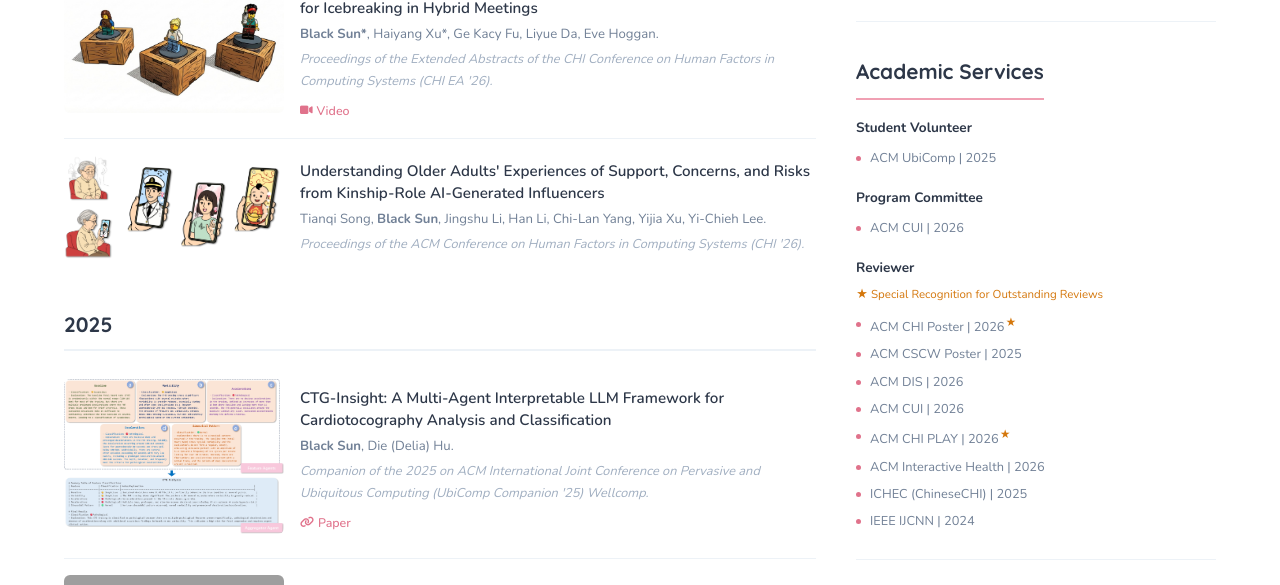
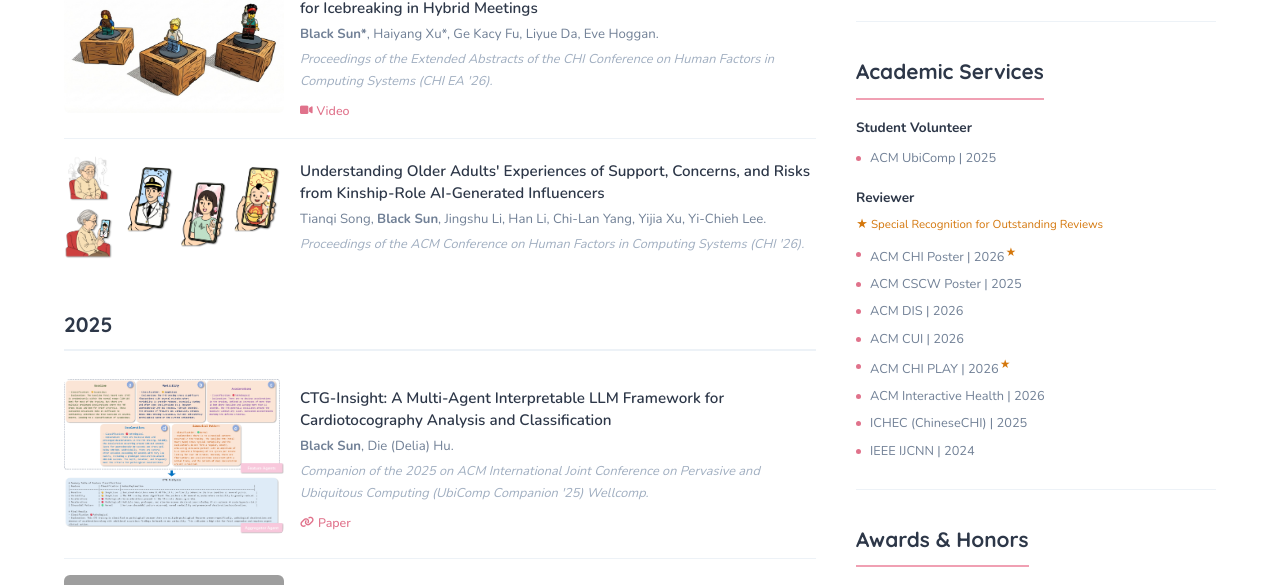
Before and after one commit to BlackThompson/New_Academic_Homepage, a React (Vite) app: page /#/ in a window 1280 px wide. Shown: the part 888-1473 px from the top of the page. Built offline with nearby package versions, Linux system fonts and the light colour scheme; grey boxes are pictures that could not be loaded; some icons are missing.

Commit message:
delete PC

```diff
--- a/src/data/services.js
+++ b/src/data/services.js
@@ -13,13 +13,13 @@ export const services = [
       { conf: 'ACM UbiComp', years: ['2025'] },
     ],
   },
-  {
-    id: 'sv-pc',
-    title: 'Program Committee',
-    items: [
-      { conf: 'ACM CUI', years: ['2026'] },
-    ],
-  },
+  // {
+  //   id: 'sv-pc',
+  //   title: 'Program Committee',
+  //   items: [
+  //     { conf: 'ACM CUI', years: ['2026'] },
+  //   ],
+  // },
   {
     id: 'sv-reviewer',
     title: 'Reviewer',
```
